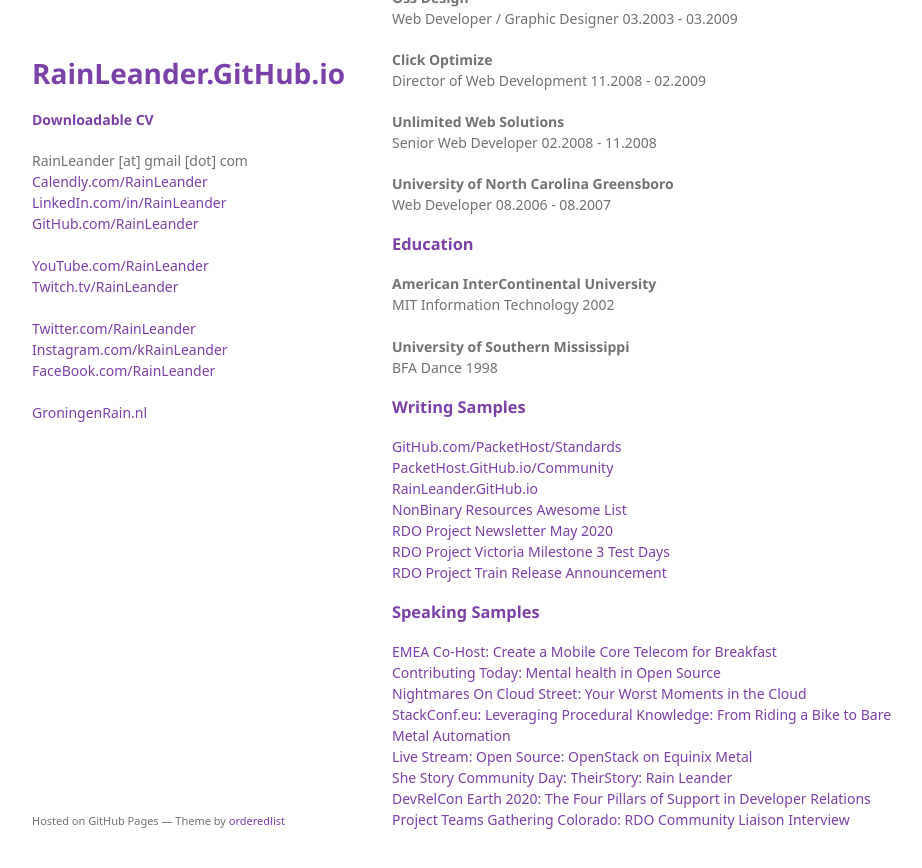
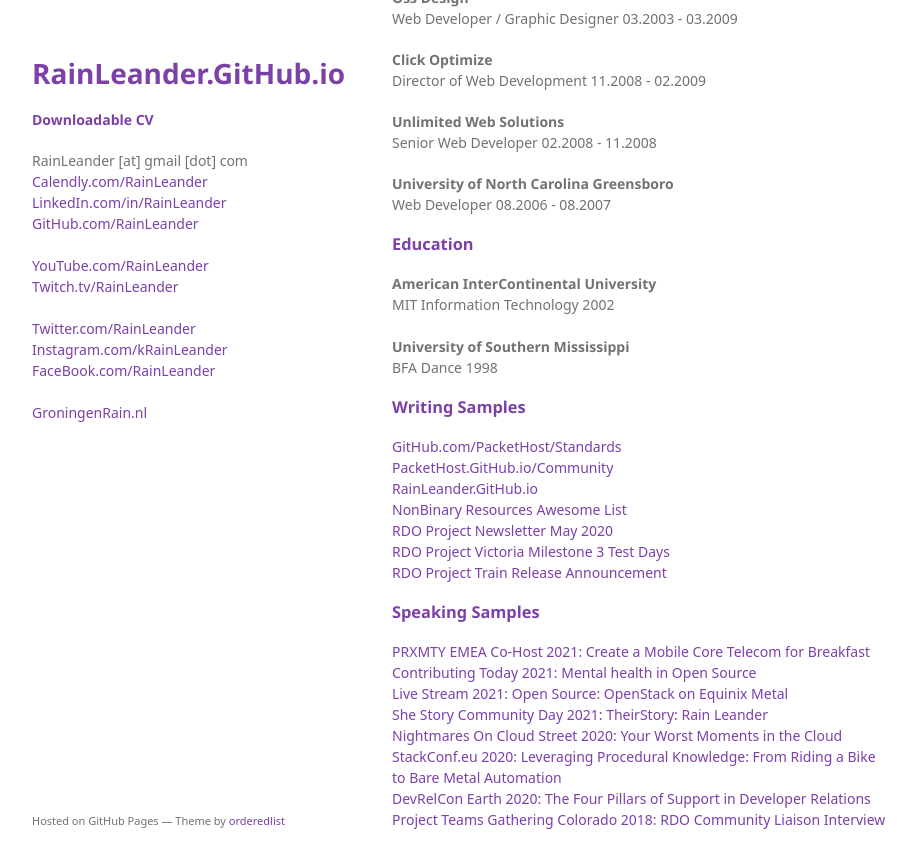
Before and after one commit to rainleander/rainleander.github.io, a Jekyll site: the page cv/index.html, which Jekyll copies as it is, in a window 1280 px wide and 900 px high, scrolled down 1252 px. Shown: the top 868 px of the window, without its empty margins (178-1100 px from the left). Built offline with Jekyll 4.4.1, drawn with Linux system fonts in a browser that asks for light colours; some web fonts are replaced.

Commit message:
Update index.html

```diff
--- a/cv/index.html
+++ b/cv/index.html
@@ -77,14 +77,14 @@
             <a href="https://blogs.rdoproject.org/2019/10/rdo-train-released/">RDO Project Train Release Announcement</a></p>
 
         <h3><a id="speaking-samples" class="anchor" href="#speaking-samples" aria-hidden="true">Speaking Samples</a></h3>
-        <p><a href="https://metal.equinix.com/proximity/?wchannelid=ujj9b20qi5&wmediaid=4wtzuvr7w3">EMEA Co-Host: Create a Mobile Core Telecom for Breakfast</a><br>
-          <a href="https://www.contributing.today/past-sessions/mental-health-in-open-source-panel/">Contributing Today: Mental health in Open Source</a><br>
-          <a href="https://youtu.be/Uz1L1lirun0">Nightmares On Cloud Street: Your Worst Moments in the Cloud</a><br>
-          <a href="https://youtu.be/LSgWN8rdQ5Q">StackConf.eu: Leveraging Procedural Knowledge: From Riding a Bike to Bare Metal Automation</a><br>
-          <a href="https://youtu.be/aYxzd4YjXy4">Live Stream: Open Source: OpenStack on Equinix Metal</a><br>
-          <a href="https://youtu.be/qJhyc-V-UqQ">She Story Community Day: TheirStory: Rain Leander</a><br>
+        <p><a href="https://metal.equinix.com/proximity/?wchannelid=ujj9b20qi5&wmediaid=4wtzuvr7w3">PRXMTY EMEA Co-Host 2021: Create a Mobile Core Telecom for Breakfast</a><br>
+          <a href="https://www.contributing.today/past-sessions/mental-health-in-open-source-panel/">Contributing Today 2021: Mental health in Open Source</a><br>
+          <a href="https://youtu.be/aYxzd4YjXy4">Live Stream 2021: Open Source: OpenStack on Equinix Metal</a><br>
+          <a href="https://youtu.be/qJhyc-V-UqQ">She Story Community Day 2021: TheirStory: Rain Leander</a><br>
+          <a href="https://youtu.be/Uz1L1lirun0">Nightmares On Cloud Street 2020: Your Worst Moments in the Cloud</a><br>
+          <a href="https://youtu.be/LSgWN8rdQ5Q">StackConf.eu 2020: Leveraging Procedural Knowledge: From Riding a Bike to Bare Metal Automation</a><br>
           <a href="https://youtu.be/P_8DnKN9T0g">DevRelCon Earth 2020: The Four Pillars of Support in Developer Relations</a><br>
-          <a href="https://youtu.be/E6P-p-HssIw">Project Teams Gathering Colorado: RDO Community Liaison Interview</a></p>
+          <a href="https://youtu.be/E6P-p-HssIw">Project Teams Gathering Colorado 2018: RDO Community Liaison Interview</a></p>
 
               </section>
       <footer>
```
